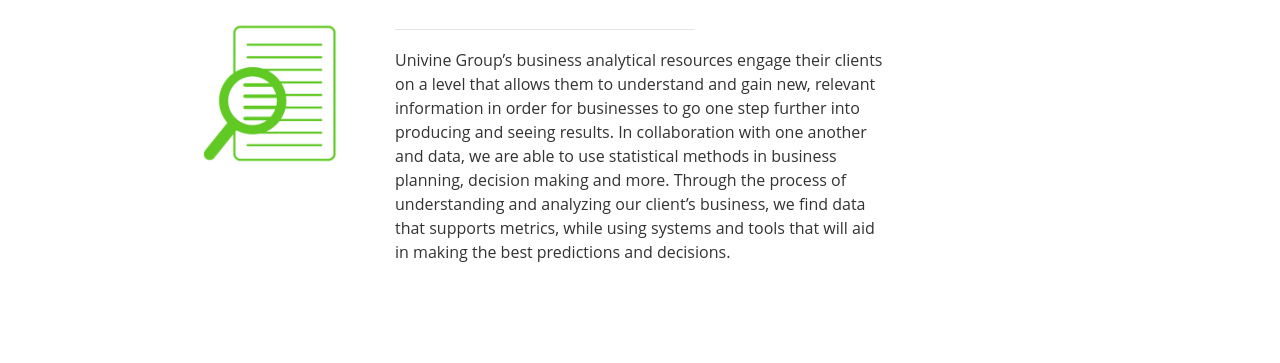
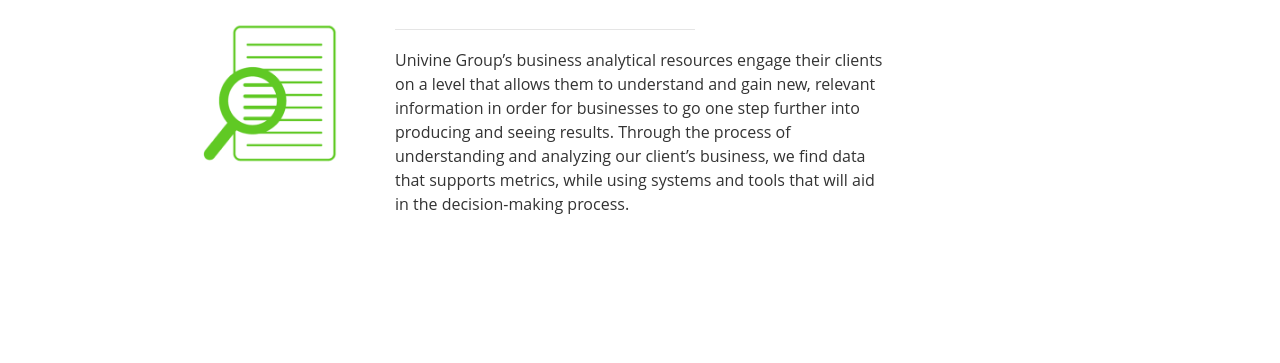
Before and after one commit to univinegroup/univinegroup.github.io, a website: page da.html in a window 1280 px wide. Shown: the part 437-800 px from the top of the page. Drawn offline with Linux system fonts and the light colour scheme.

Commit message:
Update da.html

```diff
--- a/da.html
+++ b/da.html
@@ -99,14 +99,7 @@
             <div class="column right2">
               <div class="linestyle"><hr></div>
               <p class="contactstyle2">
-                Univine Group’s business analytical resources engage their clients on
-                a level that allows them to understand and gain new, relevant information
-                in order for businesses to go one step further into producing and seeing
-                results. In collaboration with one another and data, we are able to use
-                statistical methods in business planning, decision making and more.
-                Through the process of understanding and analyzing our client’s business,
-                we find data that supports metrics, while using systems and tools that
-                will aid in making the best predictions and decisions.
+               Univine Group’s business analytical resources engage their clients on a level that allows them to understand and gain new, relevant information in order for businesses to go one step further into producing and seeing results. Through the process of understanding and analyzing our client’s business, we find data that supports metrics, while using systems and tools that will aid in the decision-making process.
               </p>
             </div>
         </div>
```
